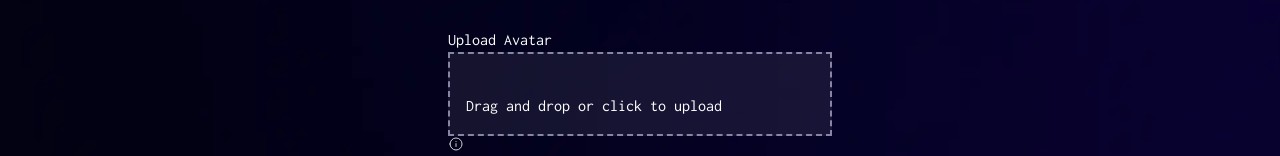
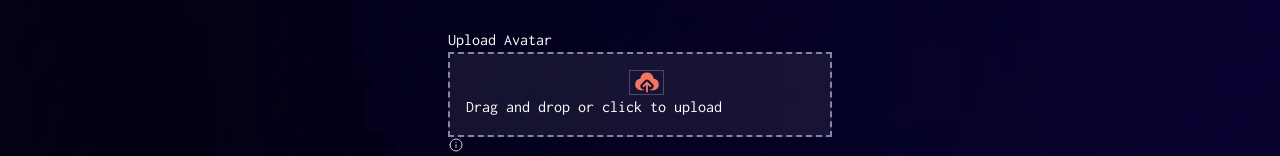
Before and after one commit to azanra/conference-ticket, a React (Vite) app: page / in a window 1280 px wide. Shown: the part 242-398 px from the top of the page. Built offline with nearby package versions, Linux system fonts and the light colour scheme.

Commit message:
Use pseudo element for upload logo and center it
Using div causing the upload input can't be clicked

```diff
--- a/src/App.css
+++ b/src/App.css
@@ -51,3 +51,14 @@ body {
 .customFileInput::-webkit-file-upload-button {
   visibility: hidden;
 }
+
+.customFileInput::before {
+  content: " ";
+  background: no-repeat url("./assets/images/icon-upload.svg");
+  background-position: center;
+  height: 25px;
+  width: 35px;
+  display: inline-block;
+  margin-left: 125px;
+  border: 1px solid var(--Neutral-700);
+}
--- a/src/component/avatarUpload.jsx
+++ b/src/component/avatarUpload.jsx
@@ -27,7 +27,7 @@ export default function AvatarUpload({ ticket, handleTicket }) {
         htmlFor=""
         className="border-2 border-dashed border-(--Neutral-500) bg-(--input-bg) p-4 relative"
       >
-        <div className="centerComponent">
+        <label className="centerComponent">
           <input
             type="file"
             onChange={handleAvatar}
@@ -36,7 +36,7 @@ export default function AvatarUpload({ ticket, handleTicket }) {
             ref={fileUpload}
             className="customFileInput"
           />
-        </div>
+        </label>
         <span>Drag and drop or click to upload</span>
       </div>
       <p>
```
